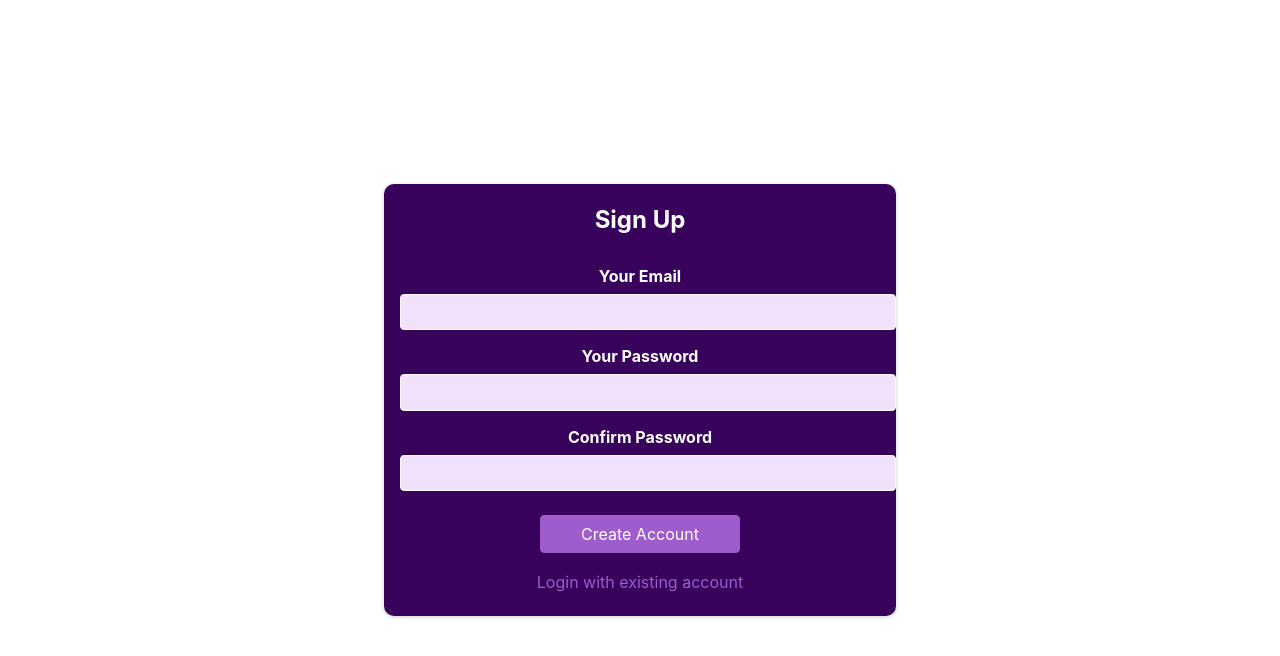
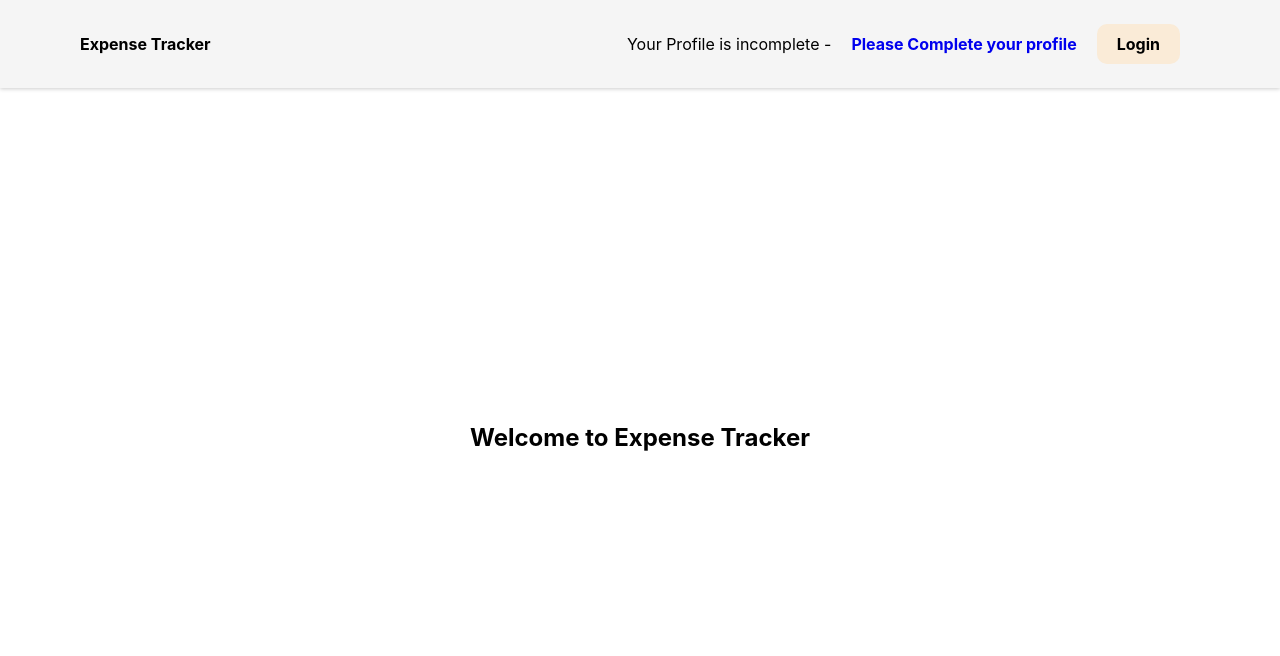
Before and after one commit to Karanjsk2k01/Expense_Tracker_React_App, a React (Create React App) app: page / in a window 1280 px wide. Shown: the top 656 px of the page. Built offline with nearby package versions, Linux system fonts and the light colour scheme.

Commit message:
Edit user functionality

```diff
--- a/package.json
+++ b/package.json
@@ -10,6 +10,7 @@
     "@testing-library/jest-dom": "^5.17.0",
     "@testing-library/react": "^13.4.0",
     "@testing-library/user-event": "^13.5.0",
+    "dot-env": "^0.0.1",
     "react": "^18.2.0",
     "react-dom": "^18.2.0",
     "react-router-dom": "^6.21.3",
--- a/src/App.js
+++ b/src/App.js
@@ -3,18 +3,22 @@ import AuthForm from './components/Auth/AuthForm';
 import { BrowserRouter, Route, Routes } from 'react-router-dom'
 import Home from './components/Home/Home';
 import Profile from './components/profile/Profile';
+import { AuthProvider } from './components/store/Auth-context';
+import Navbar from './components/Navbar/Navbar';
 
 
 function App() {
   return (
     <div className="App">
-      <BrowserRouter>
-        <Routes >
-          <Route path='/Home' element={<Home />} />
-          <Route path='/' element={<AuthForm />} />
-          <Route path='/Profile' element={<Profile />} />
-        </Routes>
-      </BrowserRouter>
+      <AuthProvider>
+        <BrowserRouter>
+          <Routes >
+            <Route path='/' element={<Home />} />
+            <Route path='/Auth' element={<AuthForm />} />
+            <Route path='/Profile' element={<Profile />} />
+          </Routes>
+        </BrowserRouter>
+      </AuthProvider>
     </div >
   );
 }
--- a/src/components/Auth/AuthForm.jsx
+++ b/src/components/Auth/AuthForm.jsx
@@ -2,14 +2,14 @@ import { useState, useRef, useContext } from 'react';
 import { useNavigate } from 'react-router-dom';
 
 import classes from './AuthForm.module.css';
-// import AuthContext from '../Context/Auth-context';
+import AuthContext from '../store/Auth-context';
 
 const AuthForm = () => {
-  const [isLogin, setIsLogin] = useState(false);
+  const [isLogin, setIsLogin] = useState(true);
   const [loader, setloader] = useState(false);
   const [success, setSuccess] = useState(false);
 
-  // const contextValue = useContext(AuthContext);
+  const contextValue = useContext(AuthContext);
   const history = useNavigate();
 
   let emailRef = useRef();
@@ -72,18 +72,16 @@ const AuthForm = () => {
         const successUser = await response.json();
 
 
-        // contextValue.login(successUser.idToken, successUser.email)
+        contextValue.login(successUser.idToken, successUser.email)
 
         setSuccess(true)
-
-        console.log(successUser)
 
         e.target.reset();
 
         // redirect to homepage
         if (isLogin && response.ok) {
           setTimeout(() => {
-            history('/Home');
+            history('/');
           }, 2000);
         }
 
@@ -128,7 +126,7 @@ const AuthForm = () => {
                 />
               </div>
               {!isLogin && <div className={classes.control}>
-                <label htmlFor="Confirm_Password">Confirm Password</label>
+                <label htmlFor="confirm_password">Confirm Password</label>
                 <input type='text' id='confirm_password' required ref={confirmPasswordRef} />
               </div>}
               <div className={classes.actions}>
--- a/src/components/Auth/AuthForm.module.css
+++ b/src/components/Auth/AuthForm.module.css
@@ -35,7 +35,7 @@
 }
 
 form {
-  width: 70%;
+  width: 100%;
 }
 
 .auth h1 {
@@ -61,9 +61,9 @@ form {
   color: #38015c;
   border-radius: 4px;
   border: 1px solid white;
-  width: 100%;
   text-align: left;
   padding: 0.45rem;
+  width: 70%;
 }
 
 .actions {
--- a/src/components/Home/Home.jsx
+++ b/src/components/Home/Home.jsx
@@ -1,19 +1,18 @@
 import React from 'react'
 import classes from './Home.module.css'
-import { Link } from 'react-router-dom'
+import Navbar from '../Navbar/Navbar'
 
 
 const Home = () => {
   return (
-    <section className={classes.Home}>
-      <h1>
-        Welcome to Expense Tracker
-      </h1>
-      <div>
-        <span style={{ padding: '0 10px' }}>Complete Your profile</span>
-        <Link to="/Profile" style={{ textDecoration: 'none', fontWeight: 'bold' }}> Click here </Link>
-      </div>
-    </section>
+    <>
+      <Navbar />
+      <section className={classes.Home}>
+        <h1>
+          Welcome to Expense Tracker
+        </h1>
+      </section>
+    </>
   )
 }
 
--- a/src/components/Home/Home.module.css
+++ b/src/components/Home/Home.module.css
@@ -1,5 +1,5 @@
 .Home {
-  height: 100vh;
+  height: calc(100vh - 5.5rem);
   width: 100%;
   display: flex;
   align-items: center;
--- /dev/null
+++ b/src/components/Navbar/Navbar.jsx
@@ -0,0 +1,21 @@
+import React from 'react'
+import classes from './Navbar.module.css';
+import { Link } from 'react-router-dom';
+
+const Navbar = () => {
+  return (
+    <div className={classes.navbar}>
+      <div className={classes.right}>
+        <span>Expense Tracker</span>
+      </div>
+      <div className={classes.left}>
+        <span style={{ padding: '0 20px' }}>Your Profile is incomplete -</span>
+        <Link to="/Profile" className={classes.link}>Please Complete your profile</Link>
+        <Link to="/Auth" className={classes.auth}>Login</Link>
+      </div>
+    </div>
+
+  )
+}
+
+export default Navbar
--- /dev/null
+++ b/src/components/Navbar/Navbar.module.css
@@ -0,0 +1,36 @@
+.navbar {
+  margin: 0;
+  height: 5.5rem;
+  background-color: whitesmoke;
+  width: 100%;
+  box-shadow: 0 1px 4px rgba(0, 0, 0, 0.2);
+  display: flex;
+  justify-content: space-between;
+  align-items: center;
+
+}
+
+.right {
+  font-weight: bold;
+  margin-left: 5rem;
+}
+
+.left {
+  margin-right: 5rem;
+}
+
+.link {
+  text-decoration: none;
+  font-weight: bold;
+  margin-right: 20px;
+}
+
+.auth {
+  text-decoration: none;
+  font-weight: bold;
+  margin-right: 20px;
+  color: black;
+  background-color: antiquewhite;
+  padding: 10px 20px;
+  border-radius: 10px;
+}
--- a/src/components/profile/Profile.jsx
+++ b/src/components/profile/Profile.jsx
@@ -1,4 +1,4 @@
-import React from 'react';
+import React, { useEffect, useState } from 'react';
 import classes from './Profile.module.css';
 import { FontAwesomeIcon } from '@fortawesome/react-fontawesome';
 import { faGithub } from '@fortawesome/free-brands-svg-icons';
@@ -6,11 +6,126 @@ import { faGlobe } from '@fortawesome/free-solid-svg-icons';
 import { useNavigate } from 'react-router-dom';
 
 const Profile = () => {
-
+  const [loader, setloader] = useState(false);
+  const [success, setSuccess] = useState(false);
+  const [fullName, setFullName] = useState('');
+  const [profileUrl, setprofileUrl] = useState('');
   const history = useNavigate();
 
   const redirectHandler = () => {
-    history('/Home')
+    history('/')
+  }
+
+  useEffect(() => {
+    const fetchData = async () => {
+      try {
+        const idToken = localStorage.getItem('token');
+
+        if (!idToken || idToken === null) {
+          console.log('token expired');
+          alert('Please login again to continue');
+          history('/Auth');
+        }
+
+        let url = 'https://identitytoolkit.googleapis.com/v1/accounts:lookup?key=AIzaSyBxqP5SfeSM8fgzRarxiwEgZ4kJ5v7JZsA';
+
+        const res = await fetch(url, {
+          method: 'POST',
+          body: JSON.stringify({
+            idToken: idToken,
+          }),
+          headers: {
+            'Content-Type': 'application/json',
+          },
+        });
+
+        if (!res.ok) {
+          let data = await res.json();
+          throw new Error(data.error.message);
+        }
+
+        const data = await res.json();
+
+        const { displayName, photoUrl } = data.users[0]
+
+        setFullName(displayName || '');
+        setprofileUrl(photoUrl || '');
+
+        console.log(displayName, photoUrl);
+      } catch (error) {
+        console.log(error.message);
+      }
+    };
+
+    fetchData();
+  }, []);
+
+
+  const updateProfileHandler = async (e) => {
+    e.preventDefault();
+
+    const enteredFullName = fullName;
+    const enteredProfileURL = profileUrl;
+
+    const idToken = localStorage.getItem('token');
+
+    if (idToken === null) {
+      console.log('token expired')
+      alert('Please login again to continue')
+      history('/Auth')
+    }
+
+    let url = 'https://identitytoolkit.googleapis.com/v1/accounts:update?key=AIzaSyBxqP5SfeSM8fgzRarxiwEgZ4kJ5v7JZsA'
+
+    try {
+
+      setloader(true);
+
+      const res = await fetch(url, {
+        method: 'POST',
+        body: JSON.stringify({
+          idToken: idToken,
+          displayName: enteredFullName,
+          photoUrl: enteredProfileURL,
+          returnSecureToken: true
+        }),
+        headers: {
+          'Content-Type': 'application/json'
+        }
+      })
+
+      if (!res.ok) {
+        let data = await res.json()
+
+        throw new Error(data.error.message)
+      }
+
+      const fetchedData = await res.json()
+
+      console.log(fetchedData)
+
+      setSuccess(true)
+
+      setloader(false);
+
+      // redirect to homepage
+      if (res.ok) {
+        setTimeout(() => {
+          history('/');
+        }, 2000);
+      }
+
+
+    } catch (error) {
+      console.log(error.message)
+
+    }
+    finally {
+      setloader(false)
+    }
+
+
+    e.target.reset()
   }
 
 
@@ -20,33 +135,42 @@ const Profile = () => {
       <div className={classes.wrapper}>
         <div className={classes.ProfileWrapper}>
           <h1>Contact Details</h1>
-          <form>
+          <form onSubmit={updateProfileHandler}>
             <div className={classes.control}>
               <label htmlFor='fullName'>
                 <FontAwesomeIcon icon={faGithub} />
                 <span style={{ padding: '0 20px' }}>Full Name</span>
               </label>
-              <input type='text' id='full-name' required />
+              <input type='text' id='full-name' required value={fullName} onChange={(e) => setFullName(e.target.value)} />
             </div>
             <div className={classes.control}>
               <label htmlFor='profileUrl'>
                 <FontAwesomeIcon icon={faGlobe} />
                 <span style={{ padding: '0 20px' }}>Profile URL</span>
               </label>
-              <input type='text' id='profileUrl' required />
+              <input type='text' id='profileUrl' required value={profileUrl} onChange={(e) => setprofileUrl(e.target.value)} />
             </div>
             <div className={classes.buttonControl}>
-              <button type='button' className={classes.toggle1}>
-                Update
-              </button>
-              <button type='button' className={classes.toggle2} onClick={redirectHandler}>
-                Cancel
-              </button>
+              {!loader &&
+                <button type='submit' className={classes.toggle1}>
+                  Update
+                </button>
+              }
+              {!loader &&
+                <button type='button' className={classes.toggle2} onClick={redirectHandler}>
+                  Cancel
+                </button>
+              }
+              {loader &&
+                <button type='submit' className={classes.toggle1}>
+                  Updating...
+                </button>
+              }
             </div>
-
           </form>
         </div>
       </div>
+      {success && <span className={classes.toast}>Profile Updated</span>}
     </section>
   );
 };
--- a/src/components/profile/Profile.module.css
+++ b/src/components/profile/Profile.module.css
@@ -4,6 +4,8 @@
   display: flex;
   align-items: center;
   justify-content: center;
+  gap: 40px;
+  flex-direction: column;
 }
 
 .control {
--- /dev/null
+++ b/src/components/store/Auth-context.js
@@ -0,0 +1,76 @@
+import React, { createContext, useEffect, useState } from "react";
+
+
+const AuthContext = React.createContext({
+
+  token: '',
+  isLoggenIn: false,
+  emailId: null,
+  login: (token) => { },
+  logout: () => { }
+
+})
+
+
+export const AuthProvider = (props) => {
+
+  let initialtoken = localStorage.getItem('token')
+  let initialEmail = localStorage.getItem('email')
+  const [token, settoken] = useState(initialtoken);
+  const [email, setEmail] = useState(initialEmail)
+
+  useEffect(() => {
+    if (token) {
+      const timeout = setTimeout(() => {
+        localStorage.setItem('expiredToken', token)
+      }, 5 * 60 * 1000);
+
+      return () => {
+        clearTimeout(timeout);
+      };
+    }
+  }, [token]);
+
+
+  useEffect(() => {
+
+    const expiredToken = localStorage.getItem('expiredToken')
+    const initialtoken = localStorage.getItem('token')
+
+    if (expiredToken === initialtoken) {
+      logoutHandler()
+    }
+  }, [])
+
+
+  const isLoggenIn = !!token;
+
+  const loginHandler = (token, email) => {
+    settoken(token);
+    setEmail(email)
+    localStorage.setItem('token', token)
+    localStorage.setItem('email', email)
+  }
+
+  const logoutHandler = () => {
+    settoken('');
+    localStorage.removeItem('token')
+    localStorage.removeItem('expiredToken')
+  }
+
+  const contextValue = {
+
+    token: token,
+    isLoggenIn: isLoggenIn,
+    emailId: email,
+    login: loginHandler,
+    logout: logoutHandler
+  }
+
+
+
+  return <AuthContext.Provider value={contextValue} > {props.children}</AuthContext.Provider>
+}
+
+
+export default AuthContext;
```
Also changed, not shown: 2 other files (tests, documents, lock files or other folders).
